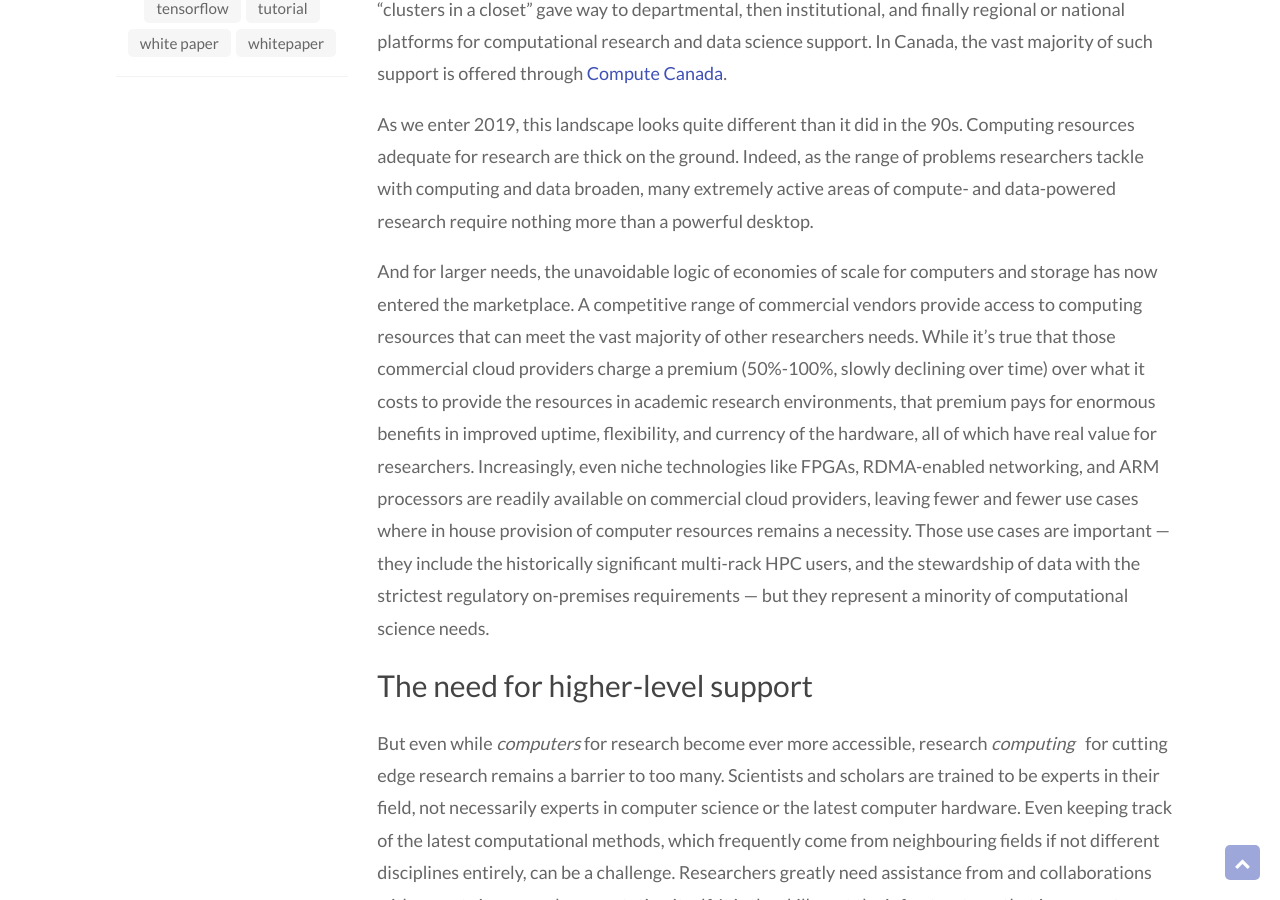
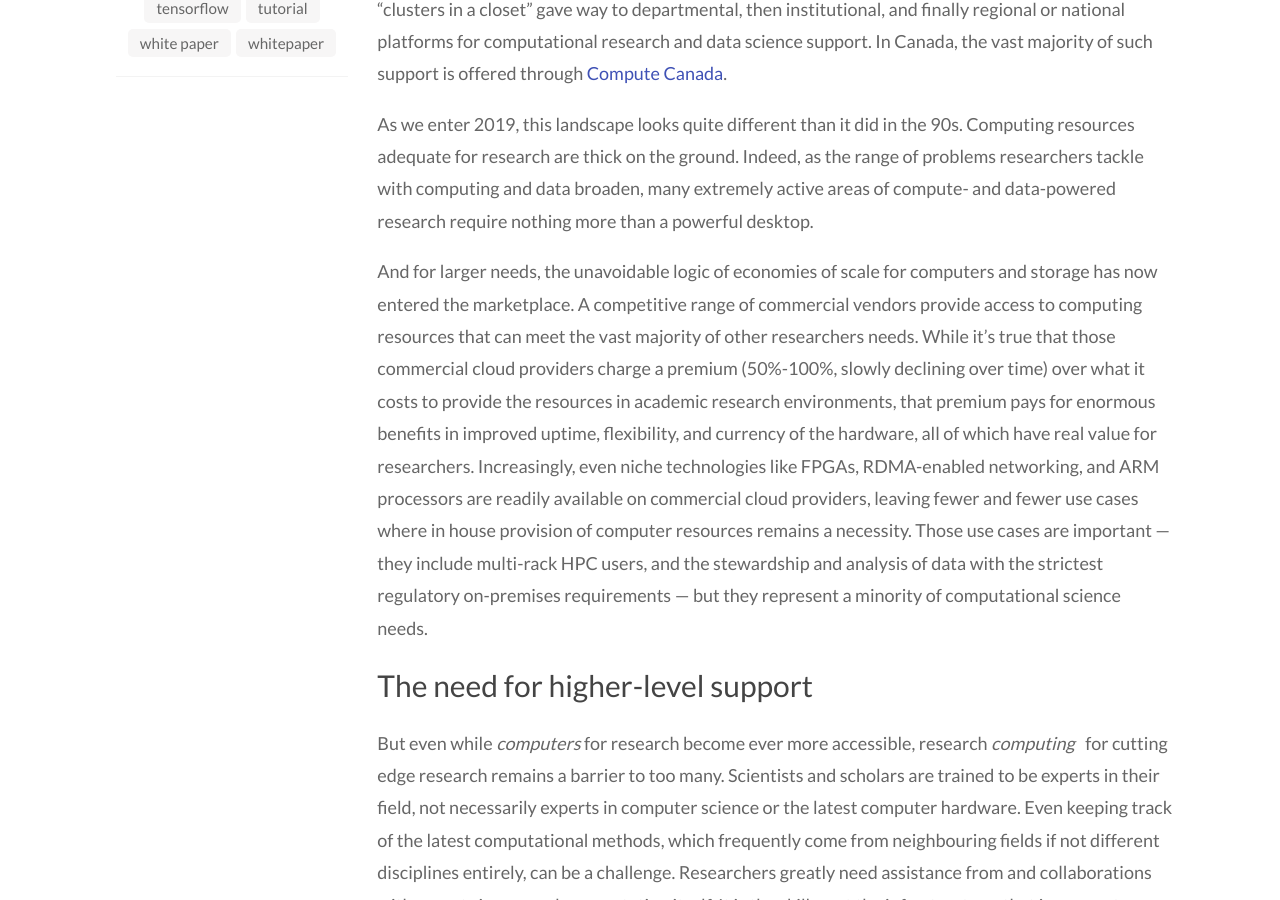
Before and after one commit to ljdursi/dursi-blog, a Jekyll site: the page built from _posts/2019-01-19-what-are-national-research-computing-platforms-for-now.md, in a window 1280 px wide and 900 px high, scrolled down 1215 px. Built offline with Jekyll 4.4.1, drawn with Linux system fonts in a browser that asks for light colours; nearby versions of some CDN libraries; comment, search, counter and statistics services are not loaded.

Commit message:
Update 2019-01-19-what-are-national-research-computing-platforms-for-now.md

```diff
--- a/_posts/2019-01-19-what-are-national-research-computing-platforms-for-now.md
+++ b/_posts/2019-01-19-what-are-national-research-computing-platforms-for-now.md
@@ -57,8 +57,8 @@ have real value for researchers.  Increasingly, even niche technologies
 like FPGAs, RDMA-enabled networking, and ARM processors are readily
 available on commercial cloud providers, leaving fewer and fewer
 use cases where in house provision of computer resources remains a
-necessity.  Those use cases are important — they include the
-historically significant multi-rack HPC users, and the stewardship
+necessity.  Those use cases are important — they include
+multi-rack HPC users, and the stewardship and analysis
 of data with the strictest regulatory on-premises requirements —
 but they represent a minority of computational science needs.
 
```
